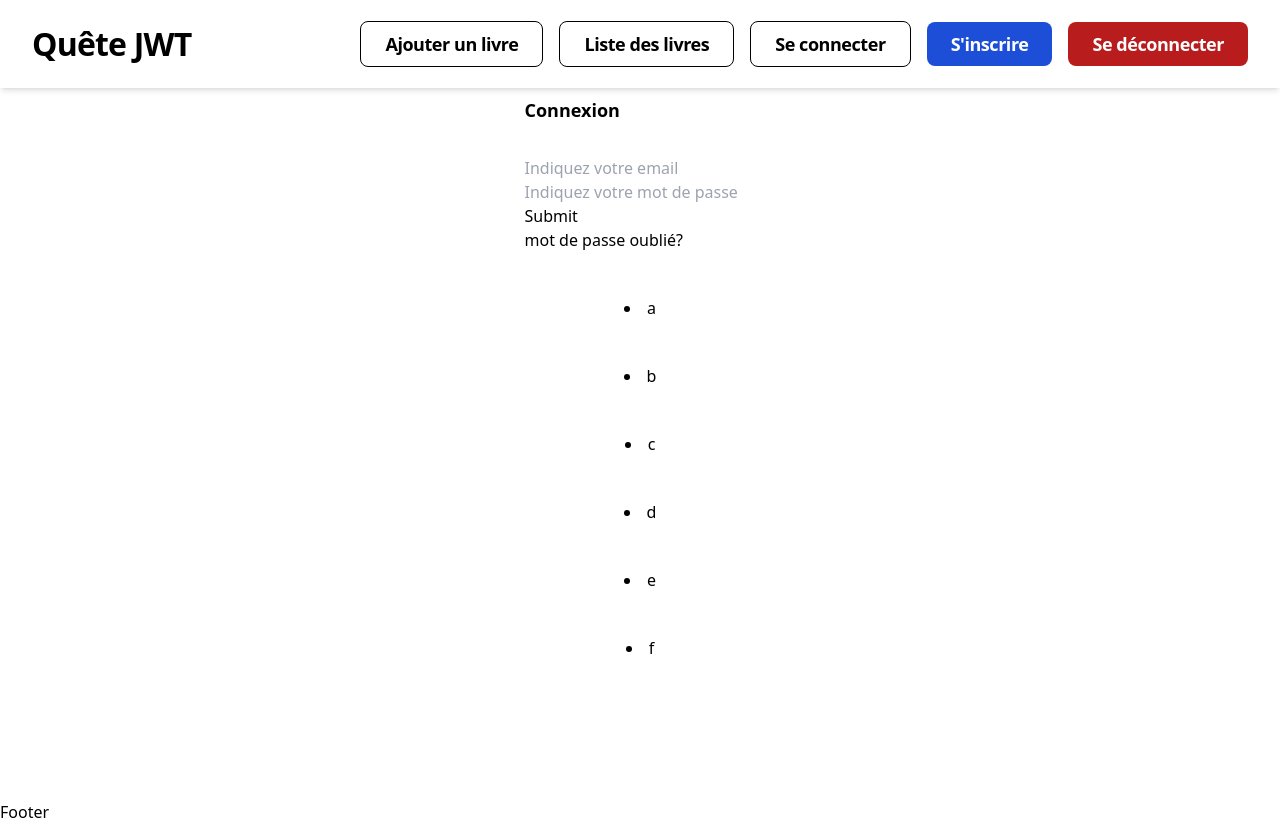
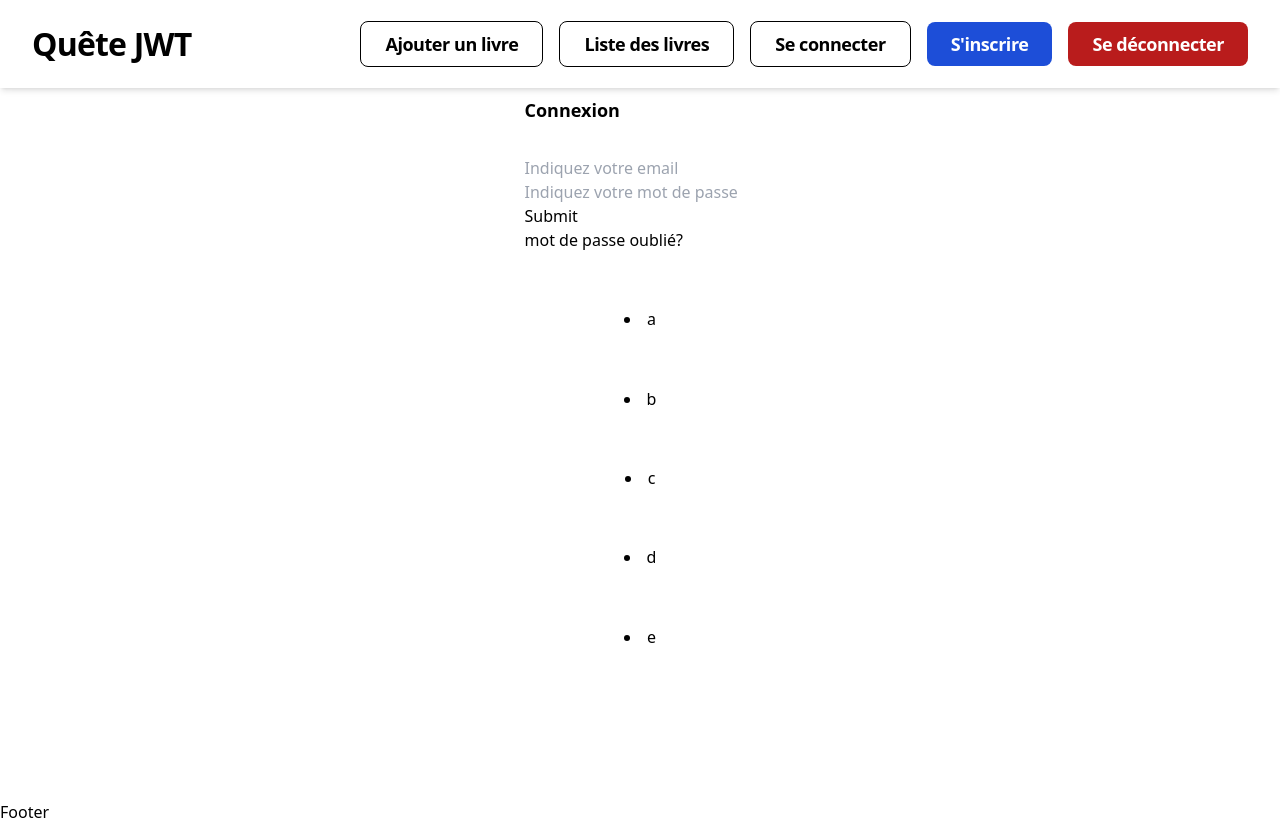
Before and after one commit to delbaze/jwt-quete, a Next.js app in the folder frontend/: page /auth/login in a window 1280 px wide. Built offline with nearby package versions, Linux system fonts and the light colour scheme.

Commit message:
hook custom et methods

```diff
--- a/frontend/src/contexts/DemoContext.tsx
+++ b/frontend/src/contexts/DemoContext.tsx
@@ -7,8 +7,9 @@ import {
 } from "react";
 
 interface IDemoContext {
-  state: string[];
-  setState: Dispatch<SetStateAction<string[]>>;
+    updateState: (value: string) => void;
+    stateValue: string[];
+    stateValueWithFilter: (value: string) => string[];
 }
 // export const DemoContext = createContext<IDemoContext>({
 //   state: [],
@@ -19,11 +20,18 @@ export const DemoContext = createContext({} as IDemoContext);
 function DemoContextProvider({ children }: PropsWithChildren) {
   const [state, setState] = useState<string[]>(["a", "b", "c", "d", "e", "f"]);
 
-
-
+  const methods = {
+    updateState: (value: string) => {
+      setState((s) => [...state, value]);
+    },
+    stateValue: state,
+    stateValueWithFilter: (value: string) => {
+        return state.filter((e) => e !== value)
+    }
+  };
 
   return (
-    <DemoContext.Provider value={{ state, setState }}>
+    <DemoContext.Provider value={methods}>
       {children}
     </DemoContext.Provider>
   );
--- a/frontend/src/pages/auth/login.tsx
+++ b/frontend/src/pages/auth/login.tsx
@@ -67,7 +67,7 @@ function Login() {
         <Link href="/auth/reset">mot de passe oublié?</Link>
       </form>
 
-      {demoContext.state.map((s) => (
+      {demoContext.stateValueWithFilter("f").map((s) => (
         <li key={s}>{s}</li>
       ))}
       <button></button>
```
